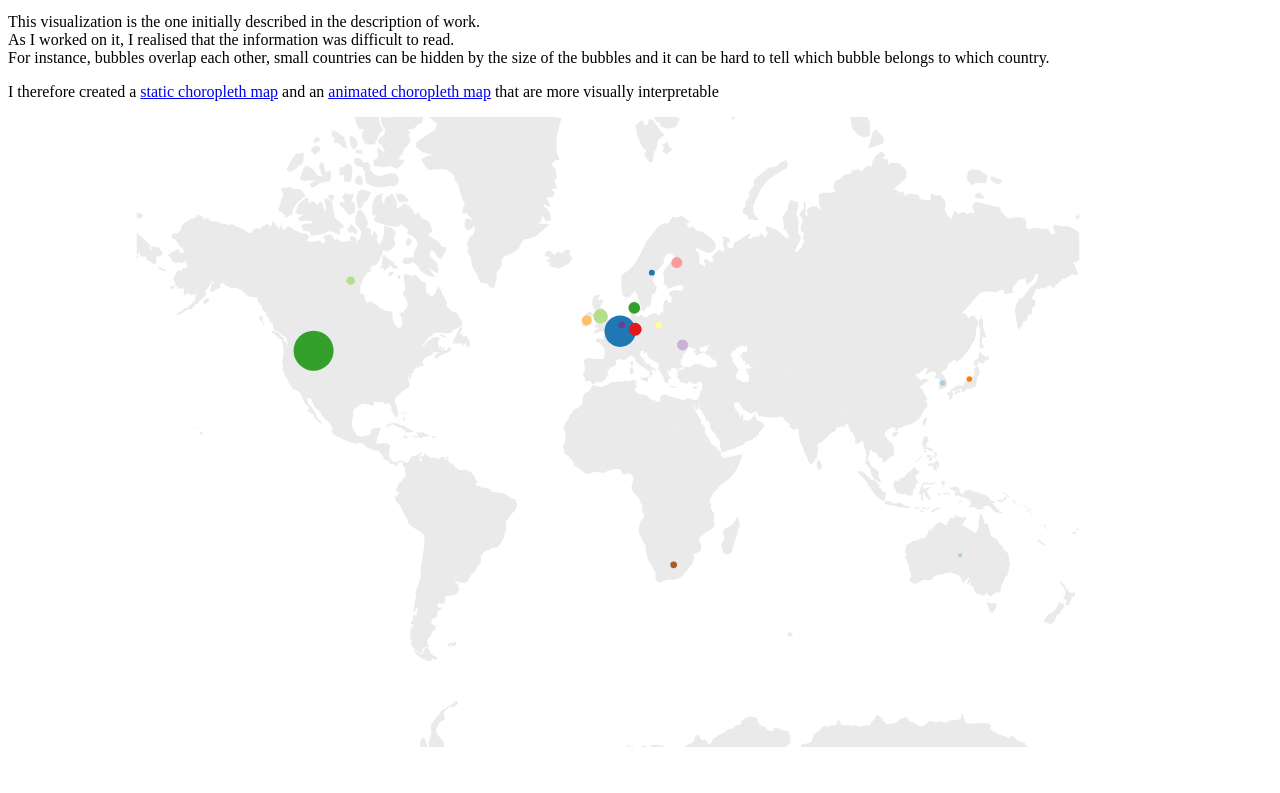
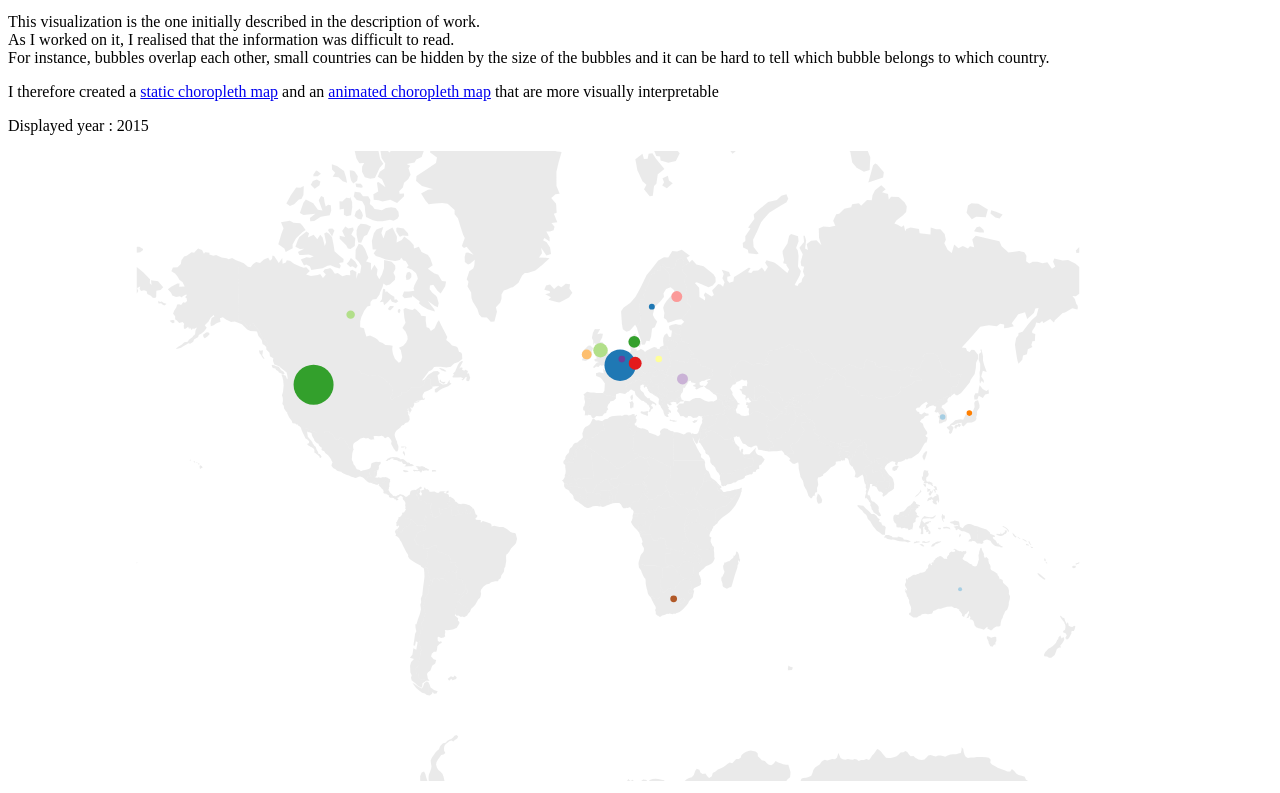
Before and after one commit to tom3883/try-catch, a website: page public/bubble_map/bubble_map.html in a window 1280 px wide. Shown: the part 101-894 px from the top of the page. Before the commit the page ends 860 px from the top, so only its background shows below. Drawn offline with nearby package versions, Linux system fonts and the light colour scheme.

Commit message:
ADD year in bubble map

```diff
--- a/public/bubble_map/bubble_map.html
+++ b/public/bubble_map/bubble_map.html
@@ -20,6 +20,7 @@
 
     <p>I therefore created a <a href="../choropleth/choropleth.html">static choropleth map</a> and an <a href="../choropleth_animated/choropleth_animated.html">animated choropleth map</a> that are more visually interpretable</p>
 
+    <p>Displayed year : 2015</p>
     <svg id="my_dataviz" width="1200" height="630"></svg>
     <div class="tooltip"></div>
 
```
